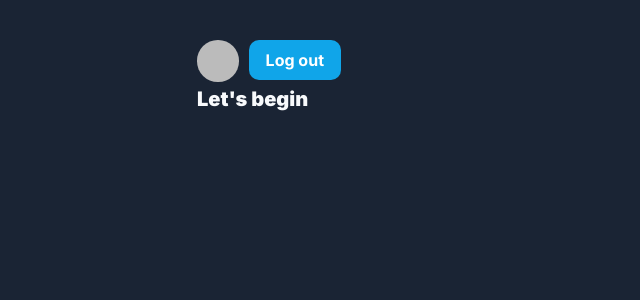
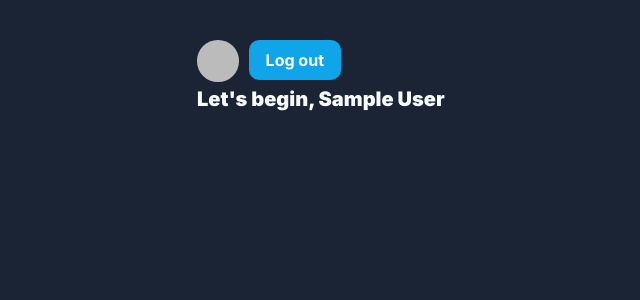
Before and after one commit to nik312123/shepherd, a Vue app in the folder shepherd/: page /home in a window 1280 px wide. Shown: the top 300 px of the page, without its empty margins (3-643 px from the left). Built offline with nearby package versions, Linux system fonts and the light colour scheme; no server answers; sample sign-in values are in the browser's storage; what vuefire would draw is missing.

Commit message:
added name

```diff
--- a/shepherd/src/views/HomeView.vue
+++ b/shepherd/src/views/HomeView.vue
@@ -1,15 +1,21 @@
 <template>
   <div>
     <sign-in-out></sign-in-out>
-    <h1 class="title is-5"><strong>Let's begin</strong></h1>
+    <h1 class="title is-5"><strong>Let's begin, {{display}}</strong></h1>
   </div>
 </template>
 
 <script>
 import SignInOut from "@/components/SignInOut";
+import {auth} from "@/firebaseConfig";
 export default {
   name: "HomeView",
-  components: {SignInOut}
+  components: {SignInOut},
+  data() {
+    return {
+      display: auth.currentUser.displayName
+    };
+  }
 };
 </script>
 
```
